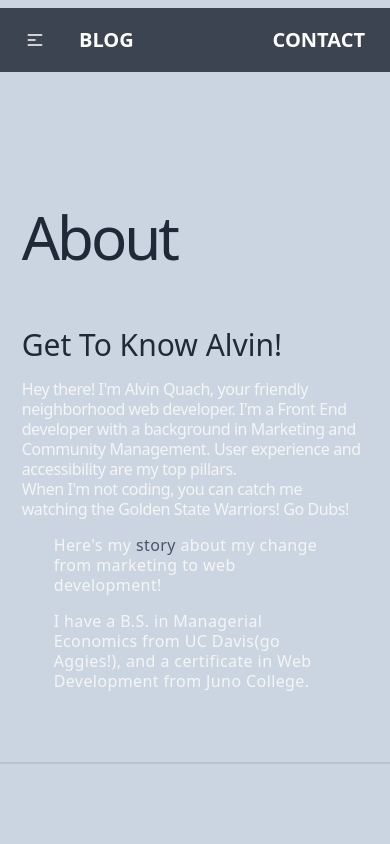
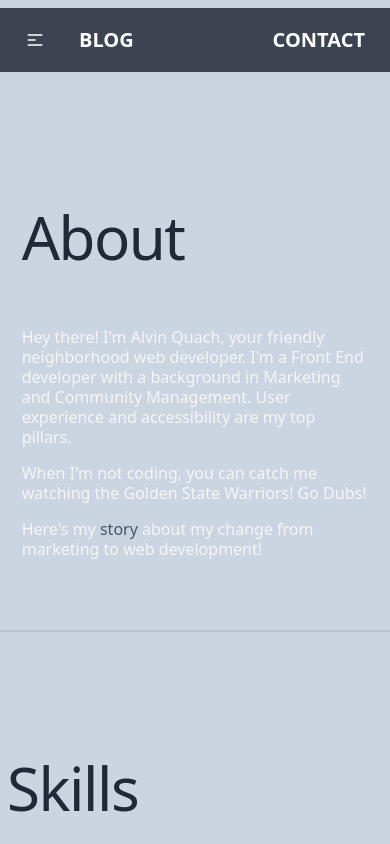
Before and after one commit to alvinwquach/alvin-quach-portfolio, a Next.js app: page / in a window 390 px wide. Shown: the top 844 px of the page. Built offline with nearby package versions, Linux system fonts and the light colour scheme.

Commit message:
added to projects section

```diff
--- a/pages/index.tsx
+++ b/pages/index.tsx
@@ -106,23 +106,22 @@ const Home: NextPage = () => {
             /> */}
           </div>
           <div className="wrapper">
-            <h2 className="mb-3 py-4 text-left text-6xl leading-tight tracking-tighter">
-              About
+            <h2 className="justify-left mb-3 py-4 text-6xl font-light capitalize leading-tight tracking-tight">
+              about
             </h2>
             <br></br>
-            <h3 className="mb-4 text-3xl capitalize">get to know alvin!</h3>
-            <p className="text-neutral-100 text-left text-base leading-tight tracking-tight">
+            <p className="text-neutral-100 justify-left text-base font-normal leading-tight">
               Hey there! I'm Alvin Quach, your friendly neighborhood web
               developer. I'm a Front End developer with a background in
               Marketing and Community Management. User experience and
               accessibility are my top pillars.
             </p>
-            <p className="text-neutral-100 text-left text-base leading-tight tracking-tight">
+            <p className=" text-neutral-100 justify-left mt-4 text-base font-normal leading-tight">
               When I'm not coding, you can catch me watching the Golden State
               Warriors! Go Dubs!
             </p>
 
-            <p className="justify-left text-neutral-100 mt-4 px-8 text-base leading-tight tracking-wide">
+            <p className="justify-left text-neutral-100 mt-4 text-base font-normal leading-tight">
               Here's my{' '}
               <a
                 className="text-slate-600 hover:text-white"
@@ -133,28 +132,13 @@ const Home: NextPage = () => {
               </a>{' '}
               about my change from marketing to web development!
             </p>
-
-            {/* Education */}
-            <p className="justify-left text-neutral-100 mt-4 px-8 text-base leading-tight tracking-wide">
-              I have a B.S. in Managerial Economics from
-              <a href="https://www.ucdavis.edu/">{''} UC Davis</a>(go Aggies!),
-              and a certificate in Web Development from{' '}
-              <a
-                href="https://junocollege.com/"
-                className="hover:text-white"
-                aria-label="open link to juno college website"
-              >
-                Juno College
-              </a>
-              .
-            </p>
           </div>
         </section>
         <div className="divider"></div>
         {/* Skills */}
         <section className="py-12" id="skills">
           <div className="wrapper">
-            <h2 className="mb-3 py-4 text-left text-6xl tracking-tighter">
+            <h2 className="mb-3 py-4 text-left text-6xl leading-tight tracking-tight">
               Skills
             </h2>
             <div className="flex flex-row flex-wrap text-center">
@@ -286,7 +270,7 @@ const Home: NextPage = () => {
         {/* Projects */}
         <section id="projects">
           <div className="wrapper">
-            <h2 className="mb-3 py-4 text-left text-6xl leading-tight tracking-tighter">
+            <h2 className="mb-3 py-4 text-left text-6xl leading-tight tracking-tight">
               Projects
             </h2>
             {/* Project One */}
@@ -297,9 +281,9 @@ const Home: NextPage = () => {
                   className="max-w-sm rounded-lg shadow-2xl"
                 />
                 <div>
-                  <h1 className="text-5xl font-bold">Loopin Thru Hoops</h1>
-                  <p>JavaScript | Firebase | RESTful API | Sass | HTML5</p>
-                  <p className="py-6">
+                  <h4 className="text-4xl font-normal">Loopin Thru Hoops</h4>
+                  {/* Replace Skills with Icons */}
+                  <p className="py-6 text-base font-normal">
                     Want to see how the stars of the 2021 - 2022 NBA season fare
                     against each other? Using the Ball Don't Lie API (it really
                     doesn't), Loopin Thru Hoops is a must have for those fantasy
@@ -341,9 +325,9 @@ const Home: NextPage = () => {
                   className="max-w-sm rounded-lg shadow-2xl"
                 />
                 <div>
-                  <h1 className="text-5xl font-bold">Loopin Thru Hoops</h1>
-                  <p>JavaScript | Firebase | RESTful API | Sass | HTML5</p>
-                  <p className="py-6">
+                  <h4 className="text-4xl font-normal">Expense Analyzer</h4>
+                  {/* Replace Skills with Icons */}
+                  <p className="py-6 text-base font-normal">
                     An expense analyzer allowing the user to filter expenses by
                     category. Firebase is being used to store the data.
                   </p>
@@ -375,11 +359,11 @@ const Home: NextPage = () => {
                   className="max-w-sm rounded-lg shadow-2xl"
                 />
                 <div>
-                  <h1 className="text-5xl font-bold">Not So Trivial Pursuit</h1>
-                  <p>
-                    React | JavaScript | Firebase | RESTful API | Sass | HTML5
-                  </p>
-                  <p className="py-6">
+                  <h4 className="text-4xl font-normal">
+                    Not So Trivial Pursuit
+                  </h4>
+                  {/* Replace Skills with Icons */}
+                  <p className="py-6 text-base font-normal">
                     Are you ready to test your knowledge of trivia? Check out
                     Not So Trivial Pursuit! Not So Trivial Pursuit uses the Open
                     Trivia DB API generates quizzes based on a wide range of
@@ -414,9 +398,9 @@ const Home: NextPage = () => {
                   className="max-w-sm rounded-lg shadow-2xl"
                 />
                 <div>
-                  <h1 className="text-5xl font-bold">Brewmate</h1>
-                  <p>TypeScript | GraphQL | MaterialUI</p>
-                  <p className="py-6">
+                  <h4 className="text-4xl font-normal">Brewmate</h4>
+                  {/* Replace Skills with Icons */}
+                  <p className="py-6 text-base font-normal">
                     Brewmate is an application that allows users to search for a
                     beer and discover the food pairings that go with it. Users
                     are able to learn more about the beer by clicking on the
@@ -450,14 +434,49 @@ const Home: NextPage = () => {
                   className="max-w-sm rounded-lg shadow-2xl"
                 />
                 <div>
-                  <h1 className="text-5xl font-bold">We're Playing Ball</h1>
-                  <p>TypeScript | GraphQL | Flowbite</p>
-                  <p className="py-6">
-                    We're playing ball allows the user to search for a player by
+                  <h4 className="text-4xl font-normal">Tip The Ball Up</h4>
+                  {/* Replace Skills with Icons */}
+                  <p className="py-6 text-base font-normal">
+                    Tip the ball up allows the user to search for a player by
                     name and view their stats for any given season. The user can
                     also learn more about the player by clicking on their image.
                     The user can also view the players career stats by clicking
                     on the player.
+                  </p>
+                  <a
+                    href="https://loopinthruhoops.netlify.app/"
+                    target="_blank"
+                    aria-label="open link to view loopin thru hoops"
+                    className="btn uppercase"
+                  >
+                    View Live
+                  </a>
+                  <a
+                    href=""
+                    target="_blank"
+                    aria-label="open link to view loopin thru hoops github"
+                    className="btn uppercase"
+                  >
+                    Github
+                  </a>
+                </div>
+              </div>
+            </div>
+            {/* Project Six */}
+            <div className="hero min-h-screen bg-base-200">
+              <div className="hero-content flex-col lg:flex-row-reverse">
+                <img
+                  src="https://api.lorem.space/image/movie?w=260&h=400"
+                  className="max-w-sm rounded-lg shadow-2xl"
+                />
+                <div>
+                  <h4 className="text-4xl font-normal">Expense Tracker</h4>
+                  {/* Replace Skills with Icons */}
+                  <p className="py-6 text-base font-normal">
+                    The expense tracker allows the user to track their expenses
+                    by a category. The user can also view their expenses by
+                    month. The user can also view their expenses by year. The
+                    user can also view their expenses by category.
                   </p>
                   <a
                     href="https://loopinthruhoops.netlify.app/"
@@ -485,10 +504,10 @@ const Home: NextPage = () => {
         {/* Contact */}
         <section id="contact">
           <div className="wrapper">
-            <h4 className="mb-3 py-4 text-left text-4xl capitalize leading-tight tracking-tight">
+            <h4 className="justify-left mb-3 py-4 text-4xl capitalize leading-tight">
               Let's get in touch!
             </h4>
-            <p className="text-left text-xl leading-tight">
+            <p className="justify-left text-base font-normal leading-tight">
               If you have any questions about me or my projects or want to
               debate the hottest shoes, I'm your man! Drop a comment, question,
               concern. Cheers!
@@ -532,7 +551,7 @@ const Home: NextPage = () => {
                 <div>
                   <label htmlFor="name" className="sr-only"></label>
                   <input
-                    className="my-3.5 w-2/6 rounded-md bg-white p-6 text-xl text-black hover:outline-primary"
+                    className="my-3.5 w-2/6 rounded-md bg-white p-6 text-black hover:outline-primary"
                     type="text"
                     name="name"
                     id="name"
@@ -540,7 +559,7 @@ const Home: NextPage = () => {
                     required
                   />
                   <input
-                    className="my-3.5 w-2/6 rounded-md bg-white p-6 text-xl text-black hover:outline-primary"
+                    className="my-3.5 w-2/6 rounded-md bg-white p-6 text-black hover:outline-primary"
                     type="email"
                     name="email"
                     id="email"
@@ -551,7 +570,7 @@ const Home: NextPage = () => {
                 <div>
                   <label htmlFor="message" className="sr-only"></label>
                   <textarea
-                    className="my-3.5 w-4/6 rounded-md bg-white p-6 text-xl leading-6 text-black hover:outline-primary-focus"
+                    className="my-3.5 w-4/6 rounded-md bg-white p-6 leading-6 text-black hover:outline-primary-focus"
                     name="message"
                     id="message"
                     cols={80}
@@ -562,7 +581,7 @@ const Home: NextPage = () => {
                 </div>
                 <div>
                   <button
-                    className="btn mt-4 w-4/6 rounded-md bg-base-content"
+                    className="btn mt-4 w-4/6 rounded-md bg-base-content text-sm font-medium"
                     type="submit"
                   >
                     Send it off!
@@ -574,8 +593,11 @@ const Home: NextPage = () => {
         </section>
       </main>
       <footer className="footer items-center bg-base-content p-4 text-neutral-content">
-        <div className="grid-flow-col items-center capitalize">
-          <p>developed by alvin quach&copy;</p>
+        <div className="grid-flow-col items-center">
+          <p className="text-base font-normal">
+            Designed and developed by{' '}
+            <span className="capitalize">alvin quach</span>&copy;
+          </p>
         </div>
         <div className="grid-flow-col gap-4 md:place-self-center md:justify-self-end">
           <a
```
